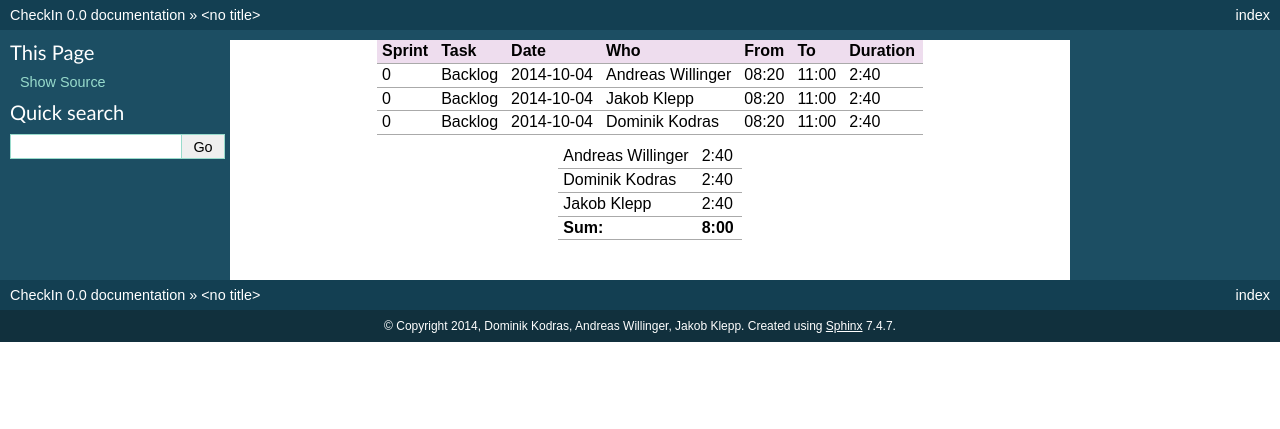
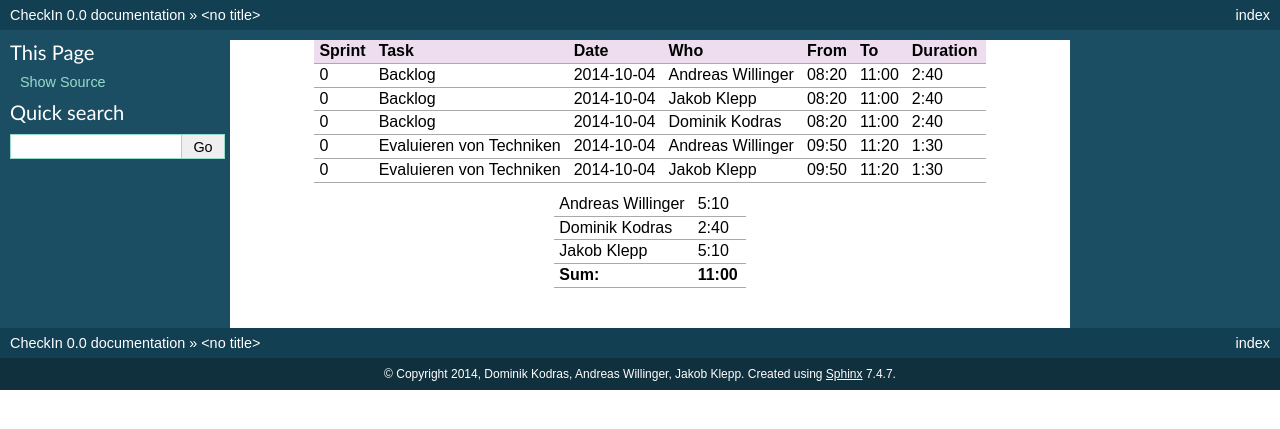
Before and after one commit to jklepp-tgm/CheckIn, a Sphinx documentation site: the page built from doc/zeitaufzeichnung.rst, in a window 1280 px wide. Shown: the top 429 px of the page. Built offline with Sphinx 7.4.7, drawn with Linux system fonts in a browser that asks for light colours; formulas are drawn with MathJax 3.

Commit message:
Evaluieren von Techniken

```diff
--- a/doc/zeitaufzeichnung.rst
+++ b/doc/zeitaufzeichnung.rst
@@ -7,13 +7,17 @@
 +--------+---------------------------+---------------+-------------------+-------+-------+----------+
 | 0      | Backlog                   | 2014-10-04    | Dominik Kodras    | 08:20 | 11:00 |     2:40 |
 +--------+---------------------------+---------------+-------------------+-------+-------+----------+
+| 0      | Evaluieren von Techniken  | 2014-10-04    | Andreas Willinger | 09:50 | 11:20 |     1:30 |
++--------+---------------------------+---------------+-------------------+-------+-------+----------+
+| 0      | Evaluieren von Techniken  | 2014-10-04    | Jakob Klepp       | 09:50 | 11:20 |     1:30 |
++--------+---------------------------+---------------+-------------------+-------+-------+----------+
 
 +-------------------+------------+
-| Andreas Willinger |       2:40 |
+| Andreas Willinger |       5:10 |
 +-------------------+------------+
 | Dominik Kodras    |       2:40 |
 +-------------------+------------+
-| Jakob Klepp       |       2:40 |
+| Jakob Klepp       |       5:10 |
 +-------------------+------------+
-| **Sum:**          |   **8:00** |
+| **Sum:**          |  **11:00** |
 +-------------------+------------+
```
